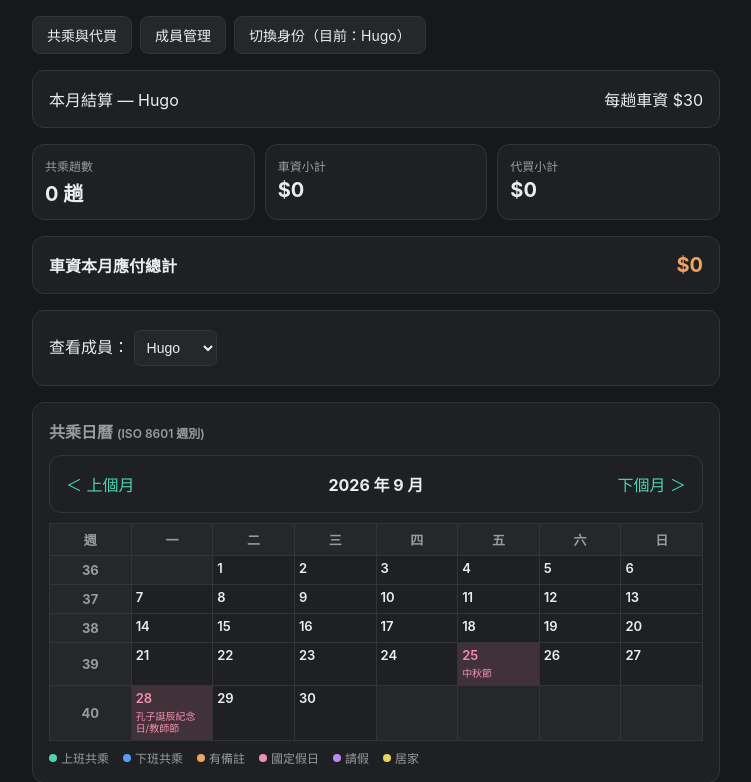
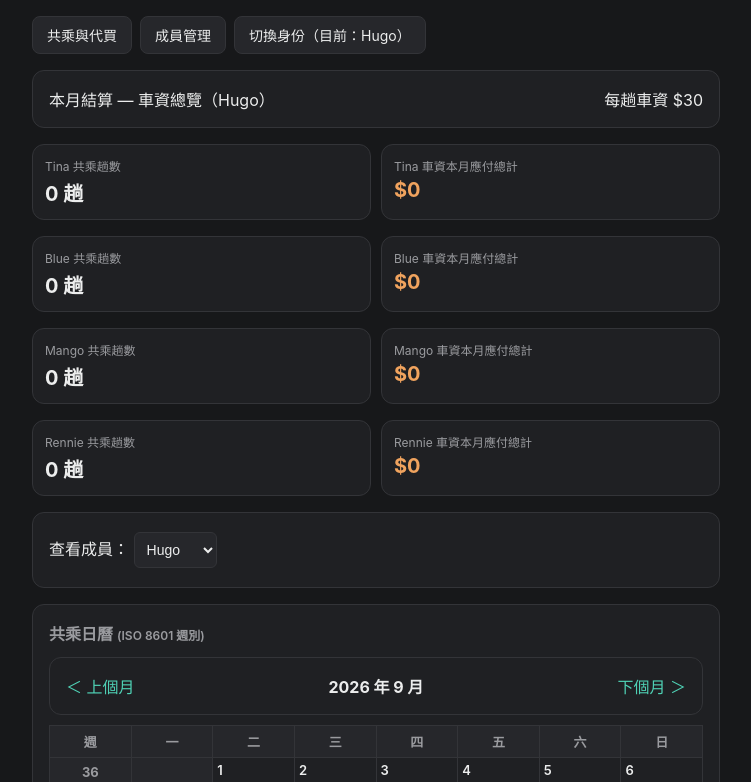
Before and after one commit to Tica167/carpool-purchase-tracker, a Flask app: page /dashboard in a window 1280 px wide. Shown: the top 782 px of the page, without its empty margins (264-1015 px from the left). Run offline with Flask 3, Linux system fonts and the light colour scheme; the visitor is signed in with stand-in values (Sample User, id 1); data comes from the database, SQL or seed files in the repository; data that the repository does not hold is empty.

Commit message:
feat: 頂部結算區改版（車主看四人總覽、一般成員單行兩欄）
- 車主登入固定顯示 4 位一般成員各自的共乘趟數+車資本月應付總計，
  一行兩欄共 4 行，不受下拉切換查看對象影響
- 一般成員自己頁面精簡為單行兩欄（共乘趟數、車資本月應付總計），
  移除車資小計/代買小計卡片（代買已在下方依發起人拆分顯示）
- 同步 SDD.md（1.7→1.8）

```diff
--- a/app.py
+++ b/app.py
@@ -131,6 +131,16 @@ def dashboard():
         carpool_records = []
         summary = {"ride_count": 0, "carpool_subtotal": 0, "purchase_subtotal": 0, "total": 0}
 
+    # 頂部車資總覽：車主固定看「所有一般成員」各自的趟數+車資應付總計（不受下拉切換影響）；
+    # 一般成員查看自己時，只看自己這一行。
+    member_ride_summaries: list[tuple[str, int, int]] = []
+    if member.is_owner:
+        for m in members:
+            if m.is_owner:
+                continue
+            s = get_member_monthly_summary(m.id, year, month)
+            member_ride_summaries.append((m.name, s["ride_count"], s["carpool_subtotal"]))
+
     records_by_day: dict[date, dict[str, CarpoolRecord]] = {}
     for r in carpool_records:
         records_by_day.setdefault(r.record_date, {})[r.period] = r
@@ -209,6 +219,7 @@ def dashboard():
         period_labels=PERIOD_LABELS,
         carpool_amount=CARPOOL_AMOUNT,
         summary=summary,
+        member_ride_summaries=member_ride_summaries,
         purchase_records=purchase_records,
         subtotal_by_initiator=subtotal_by_initiator,
         payable_by_initiator=payable_by_initiator,
--- a/templates/dashboard.html
+++ b/templates/dashboard.html
@@ -1,29 +1,39 @@
 {% extends "base.html" %}
 {% block content %}
 
-{% if can_view_rides %}
+{% if current_member.is_owner %}
+<div class="card" style="display:flex; justify-content:space-between; align-items:center;">
+  <span>本月結算 — 車資總覽（{{ current_member.name }}）</span>
+  <span>每趟車資 ${{ carpool_amount }}</span>
+</div>
+
+{% for name, ride_count, carpool_subtotal in member_ride_summaries %}
+<div class="stat-grid" style="grid-template-columns: repeat(2, 1fr);">
+  <div class="stat-card">
+    <div class="stat-label">{{ name }} 共乘趟數</div>
+    <div class="stat-value">{{ ride_count }} 趟</div>
+  </div>
+  <div class="stat-card">
+    <div class="stat-label">{{ name }} 車資本月應付總計</div>
+    <div class="stat-value stat-total">${{ carpool_subtotal }}</div>
+  </div>
+</div>
+{% endfor %}
+{% elif can_view_rides %}
 <div class="card" style="display:flex; justify-content:space-between; align-items:center;">
   <span>本月結算 — {{ view_member.name }}</span>
   <span>每趟車資 ${{ carpool_amount }}</span>
 </div>
 
-<div class="stat-grid">
+<div class="stat-grid" style="grid-template-columns: repeat(2, 1fr);">
   <div class="stat-card">
     <div class="stat-label">共乘趟數</div>
     <div class="stat-value">{{ summary.ride_count }} 趟</div>
   </div>
   <div class="stat-card">
-    <div class="stat-label">車資小計</div>
-    <div class="stat-value">${{ summary.carpool_subtotal }}</div>
+    <div class="stat-label">車資本月應付總計</div>
+    <div class="stat-value stat-total">${{ summary.carpool_subtotal }}</div>
   </div>
-  <div class="stat-card">
-    <div class="stat-label">代買小計</div>
-    <div class="stat-value">${{ summary.purchase_subtotal }}</div>
-  </div>
-</div>
-<div class="card" style="display:flex; justify-content:space-between; align-items:center;">
-  <strong>車資本月應付總計</strong>
-  <span class="stat-value stat-total">${{ summary.carpool_subtotal }}</span>
 </div>
 {% else %}
 <div class="card">
```
Also changed, not shown: SDD.md (+7 -3 lines), CHANGELOG.md.
